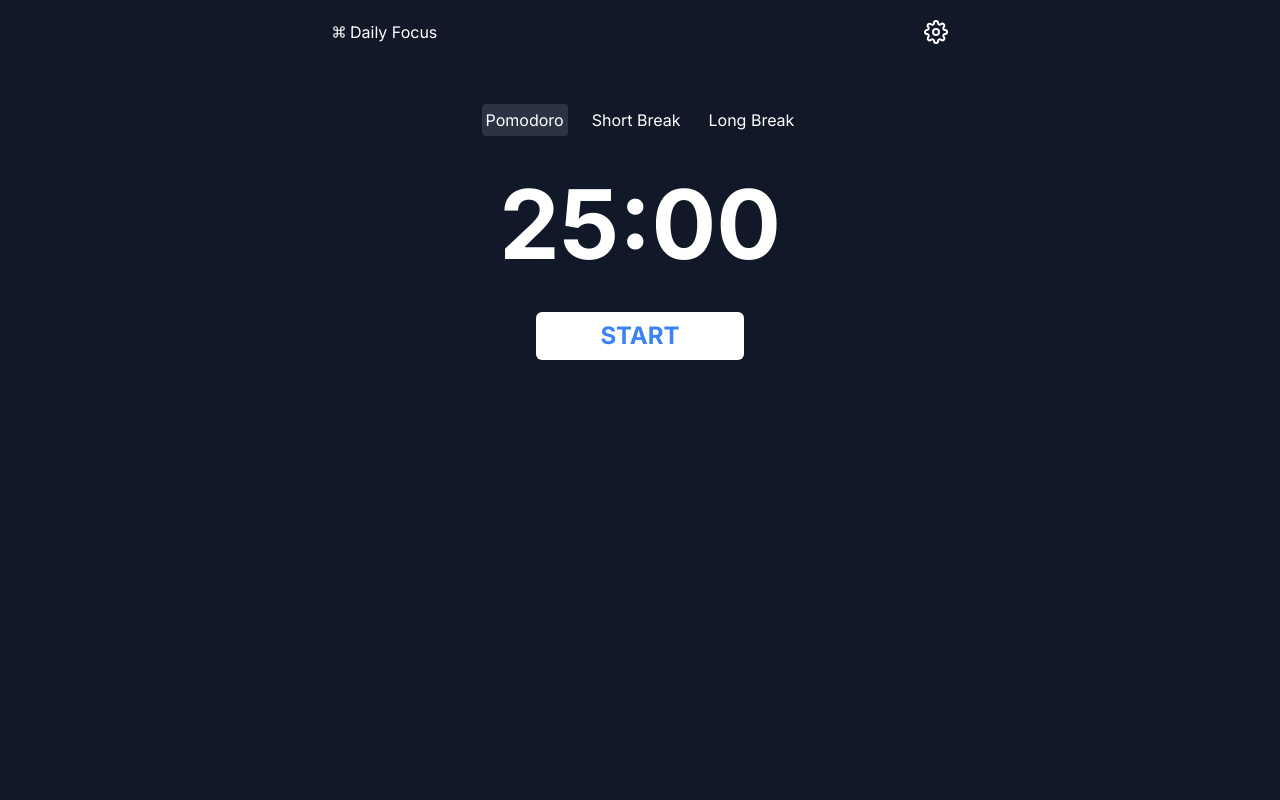
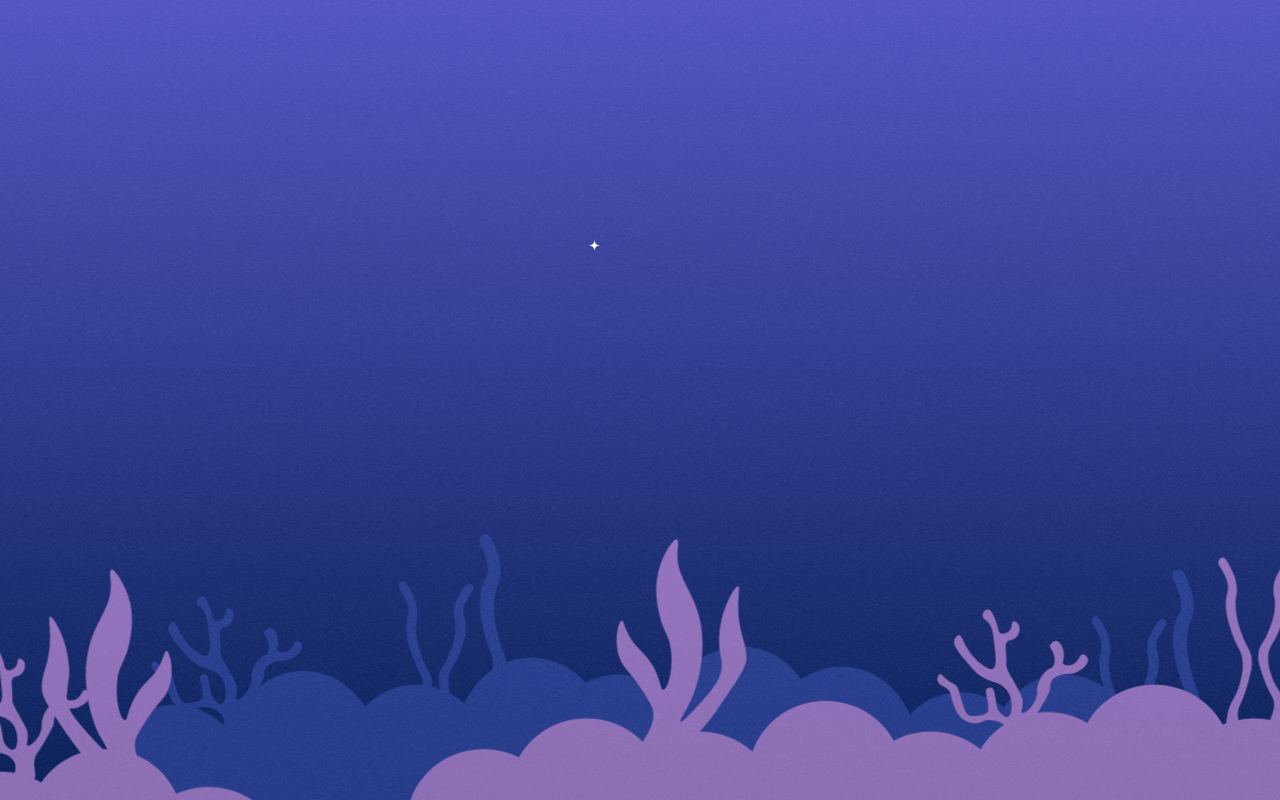
Before and after one commit to MerryRosalie/gdsc-hackathon-2023, a Next.js app in the folder frontend/: page / in a window 1280 px wide. Built offline with nearby package versions, Linux system fonts and the light colour scheme.

Commit message:
fixed export default function

```diff
--- a/frontend/src/app/page.tsx
+++ b/frontend/src/app/page.tsx
@@ -2,27 +2,23 @@
 import { useContext } from "react";
 import Background from "~/components/Background";
 
-// import CountDownSvg from "./CountDownSvg";
-
-// export default function HomePage() {
-//   return (
-//     <main className="min-w-screen relative isolate min-h-screen overflow-hidden bg-gradient-to-b from-[#5155c1] to-[#041d56]">
-//       {/* Background materials */}
-//       <Background />
-//     </main>
-//   );
-// }
-
-
-
 import React, { useEffect, useRef, useState } from "react";
-// import About from "../components/About";
 import Alarm from "../components/Alarm";
 import ModalSetting from "../components/ModalSetting";
 import Navigation from "../components/Navigation";
 import Timer from "../components/Timer";
 
-export default function index() {
+export default function HomePage() {
+  return (
+    <main className="min-w-screen relative isolate min-h-screen overflow-hidden bg-gradient-to-b from-[#5155c1] to-[#041d56]">
+      {/* Background materials */}
+      <Background />
+    </main>
+  );
+}
+
+
+export function Pomodoro() {
 	const [pomodoro, setPomodoro] = useState(25);
 	const [shortBreak, setShortBreak] = useState(5);
 	const [longBreak, setLongBreak] = useState(10);
--- a/frontend/src/components/Navigation.tsx
+++ b/frontend/src/components/Navigation.tsx
@@ -6,7 +6,7 @@ function Navigation({ setOpenSetting }) {
 		<nav className="pt-5 text-white flex justify-between w-11/12 mx-auto">
 			<div className="flex items-center gap-1 cursor-pointer">
 				<FiCommand className="text-sm " />
-				<h1>Daily Focus</h1>
+				<h1>Time to focus!!</h1>
 			</div>
 			<FiSettings
 				className="text-2xl cursor-pointer "
```
